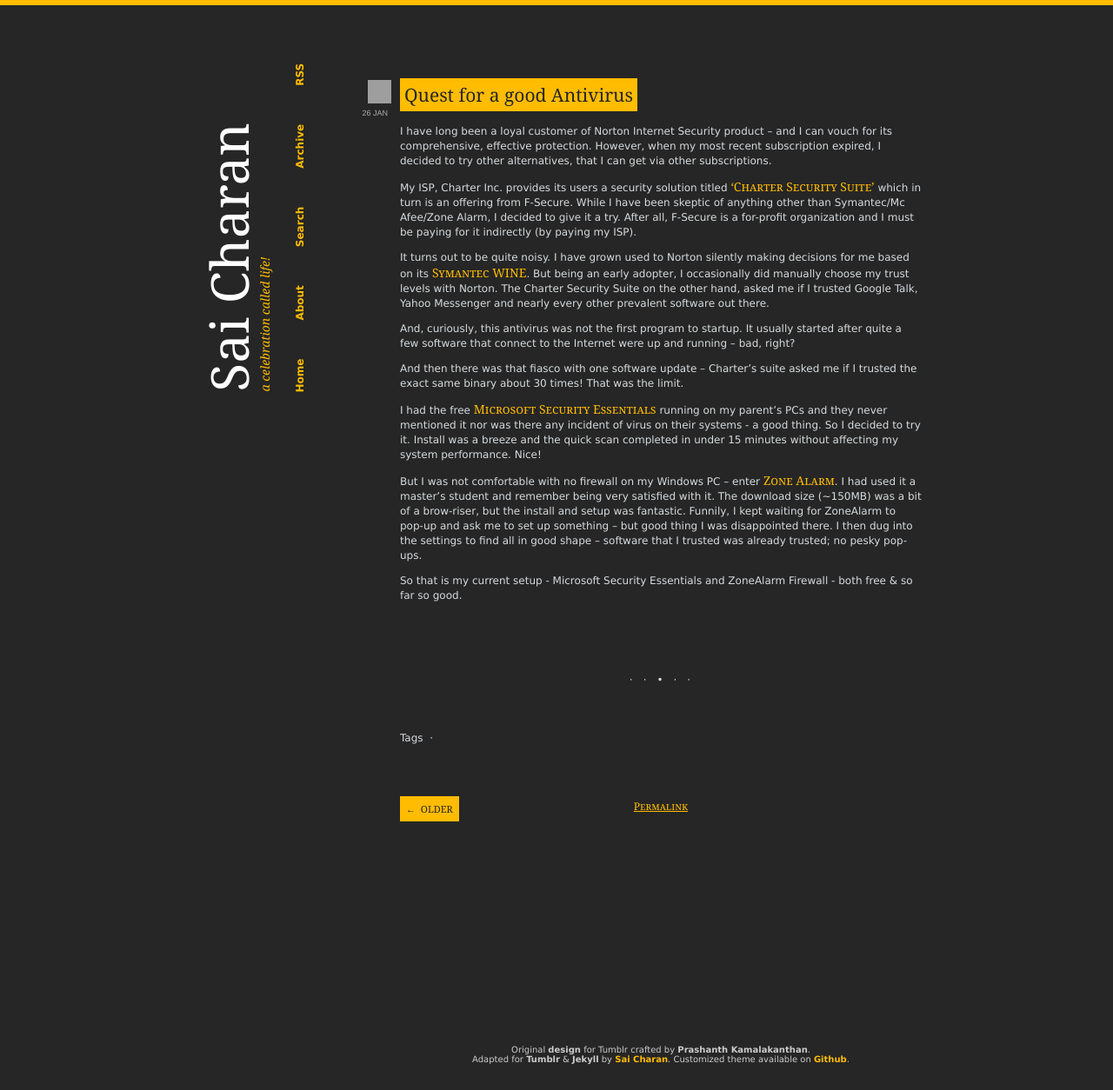
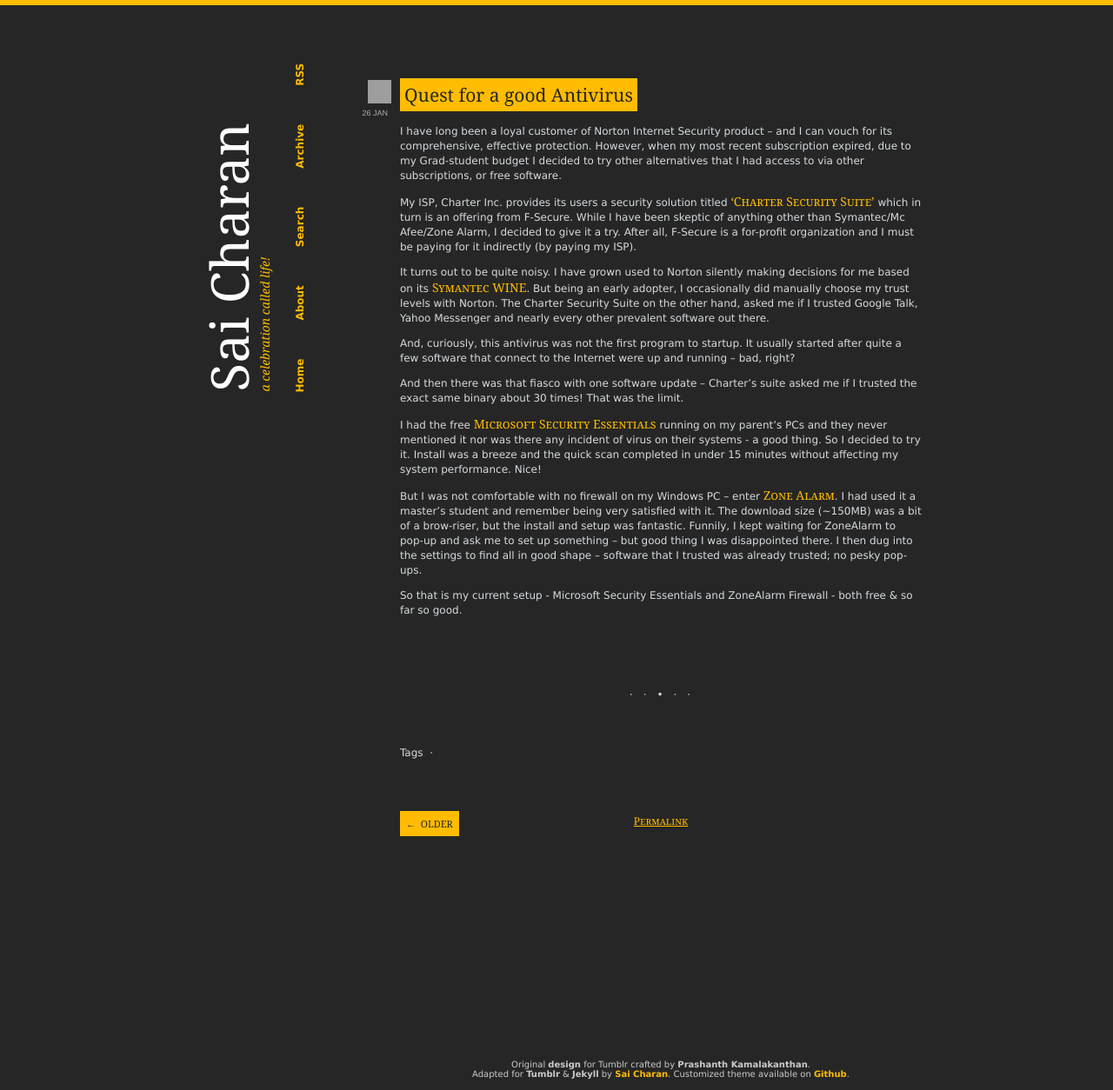
Before and after one commit to arjunasuresh3/scharan.github.com, a Jekyll site: the page built from _posts/2012-01-26-quest-for-a-good-free-antivirus-.markdown, in a window 1280 px wide. Shown: the whole page at 87% size. Built offline with Jekyll 4.4.1, drawn with Linux system fonts in a browser that asks for light colours; nearby versions of some CDN libraries; Markdown is read by kramdown in place of the engine named in the settings; comment, search, counter and statistics services are not loaded; a style sheet for code colours, icons or effects is not loaded; grey boxes are pictures that could not be loaded.

Commit message:
On Antivirus - clarified.

```diff
--- a/_posts/2012-01-26-quest-for-a-good-free-antivirus-.markdown
+++ b/_posts/2012-01-26-quest-for-a-good-free-antivirus-.markdown
@@ -5,7 +5,7 @@
 date: 2012-01-26 11:55:41
 ---
 
-I have long been a loyal customer of Norton Internet Security product -- and I can vouch for its comprehensive, effective protection. However, when my most recent subscription expired, I decided to try other alternatives, that I can get via other subscriptions.
+I have long been a loyal customer of Norton Internet Security product -- and I can vouch for its comprehensive, effective protection. However, when my most recent subscription expired, due to my Grad-student budget I decided to try other alternatives that I had access to via other subscriptions, or free software.
 
 My ISP, Charter Inc. provides its users a security solution titled ['Charter Security Suite'](http://www.myaccount.charter.com/customers/supportgeneral.aspx?pagetype=1) which in turn is an offering from F-Secure. While I have been skeptic of anything other than Symantec/Mc Afee/Zone Alarm, I decided to give it a try. After all, F-Secure is a for-profit organization and I must be paying for it indirectly (by paying my ISP).
 
```
